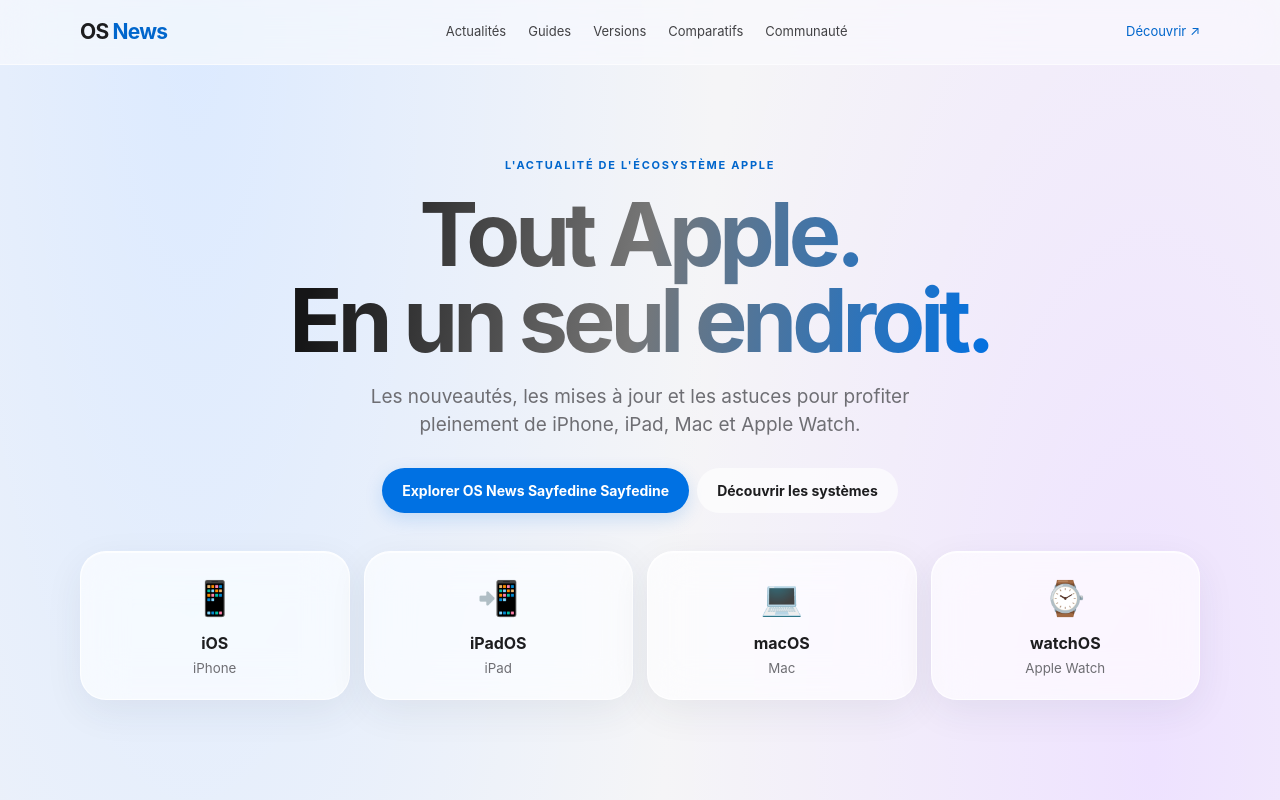
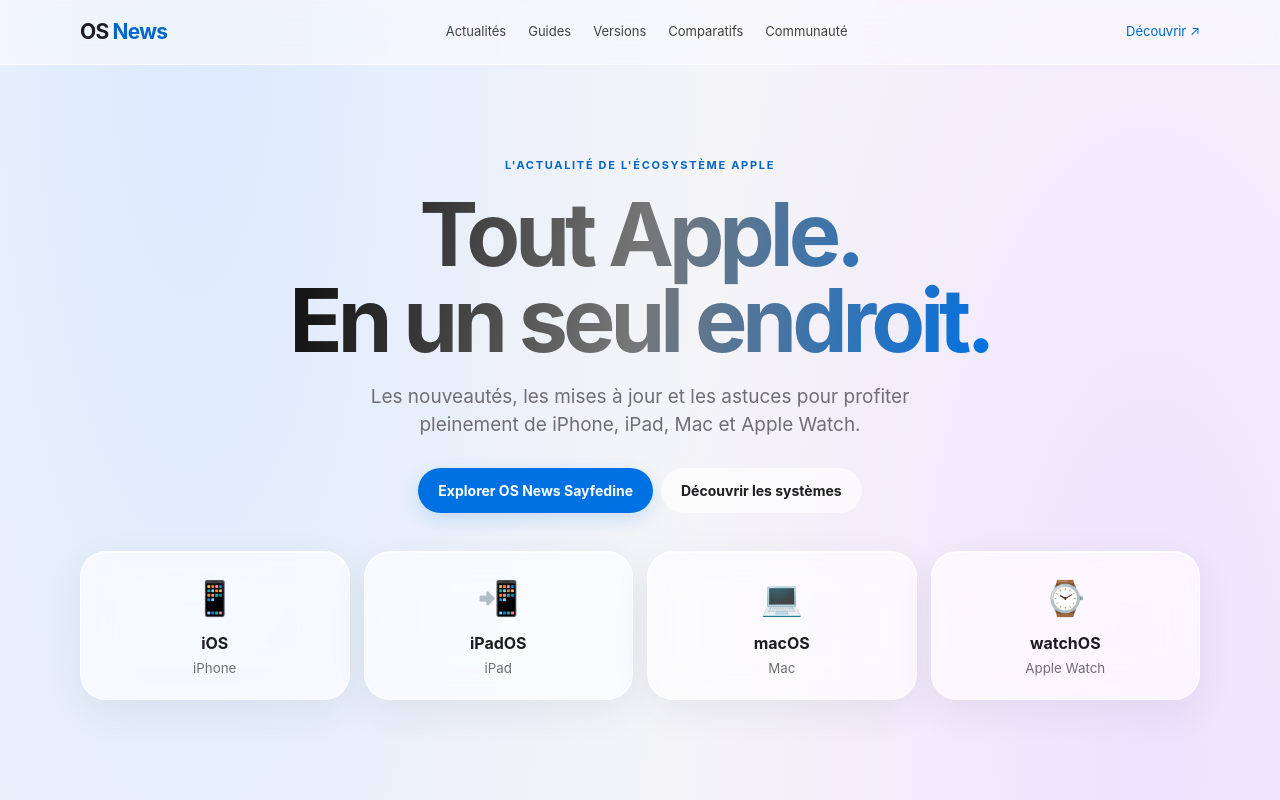
Before and after one commit to safari14/os-news, a plain HTML site: page index.html in a window 1280 px wide. Shown: the top 800 px of the page. Drawn offline with Linux system fonts and the light colour scheme.

Commit message:
Update index.html

```diff
--- a/index.html
+++ b/index.html
@@ -27,7 +27,7 @@ section{padding:54px 0}.head{display:flex;justify-content:space-between;align-it
 <body>
 <header><div class="wrap nav"><a class="brand" href="#top">OS <span>News</span></a><nav><a href="#actus">Actualités</a><a href="#tutos">Guides</a><a href="#versions">Versions</a><a href="#comparatif">Comparatifs</a><a href="#communaute">Communauté</a></nav><a class="nav-cta" href="#actus">Découvrir ↗</a></div></header>
 <main id="top">
-<div class="hero"><div class="wrap"><div class="eyebrow">L'actualité de l'écosystème Apple</div><h1 class="gradient">Tout Apple.<br>En un seul endroit.</h1><p>Les nouveautés, les mises à jour et les astuces pour profiter pleinement de iPhone, iPad, Mac et Apple Watch.</p><a class="btn" href="#actus">Explorer OS News Sayfedine Sayfedine</a><a class="btn ghost" href="#versions">Découvrir les systèmes</a>
+<div class="hero"><div class="wrap"><div class="eyebrow">L'actualité de l'écosystème Apple</div><h1 class="gradient">Tout Apple.<br>En un seul endroit.</h1><p>Les nouveautés, les mises à jour et les astuces pour profiter pleinement de iPhone, iPad, Mac et Apple Watch.</p><a class="btn" href="#actus">Explorer OS News Sayfedine </a><a class="btn ghost" href="#versions">Découvrir les systèmes</a>
 <div class="device-row"><div class="glass device"><div class="emoji">📱</div><b>iOS</b><small>iPhone</small></div><div class="glass device"><div class="emoji">📲</div><b>iPadOS</b><small>iPad</small></div><div class="glass device"><div class="emoji">💻</div><b>macOS</b><small>Mac</small></div><div class="glass device"><div class="emoji">⌚</div><b>watchOS</b><small>Apple Watch</small></div></div></div></div>
 <section id="actus"><div class="wrap"><div class="head"><div><div class="eyebrow">À découvrir</div><h2>Le monde Apple, en bref.</h2><p class="muted">Des explications claires pour suivre les nouveautés.</p></div></div><div class="grid">
 <article class="glass card"><div class="art">📱</div><div class="body"><div class="tag">iOS · iPhone</div><h3>Les nouveautés à explorer sur iPhone</h3><p>Un tour d'horizon des fonctions, réglages et possibilités à découvrir dans iOS.</p><a class="more" href="#tutos">Voir les guides →</a></div></article>
```
